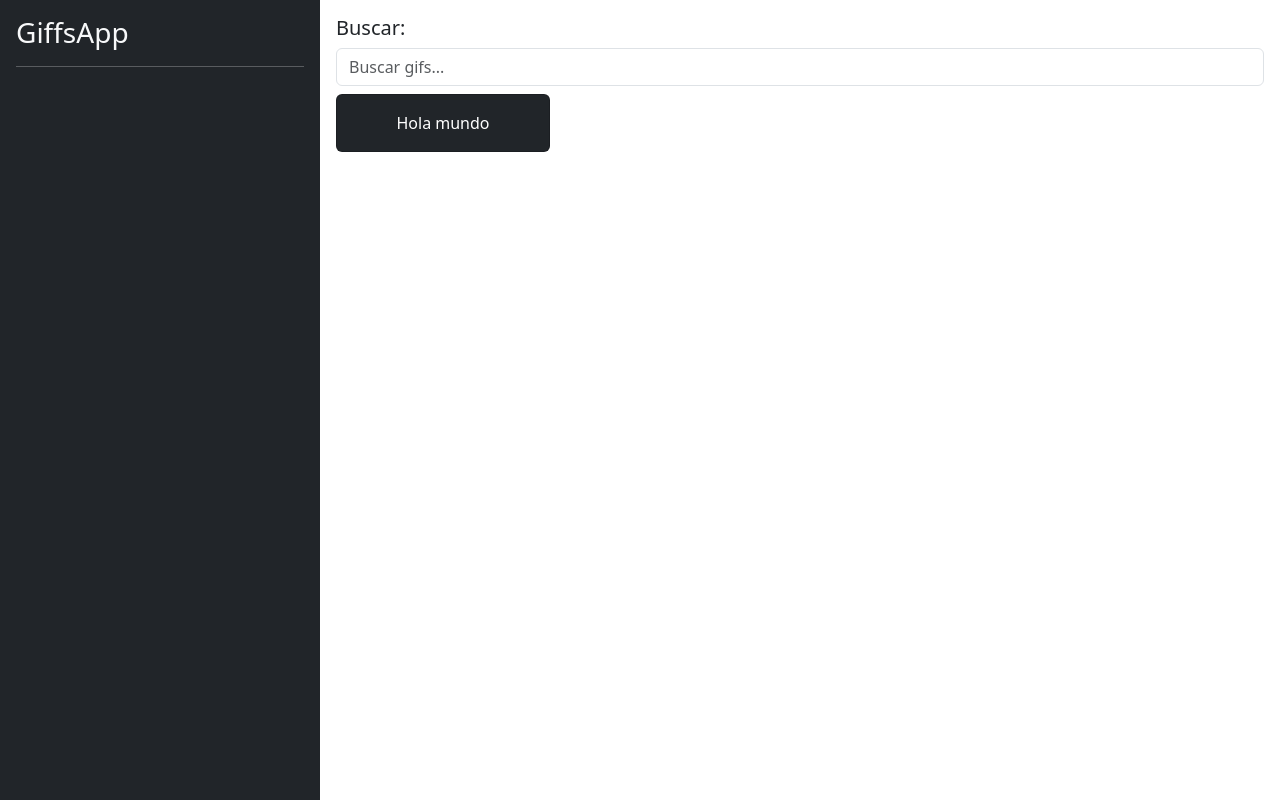
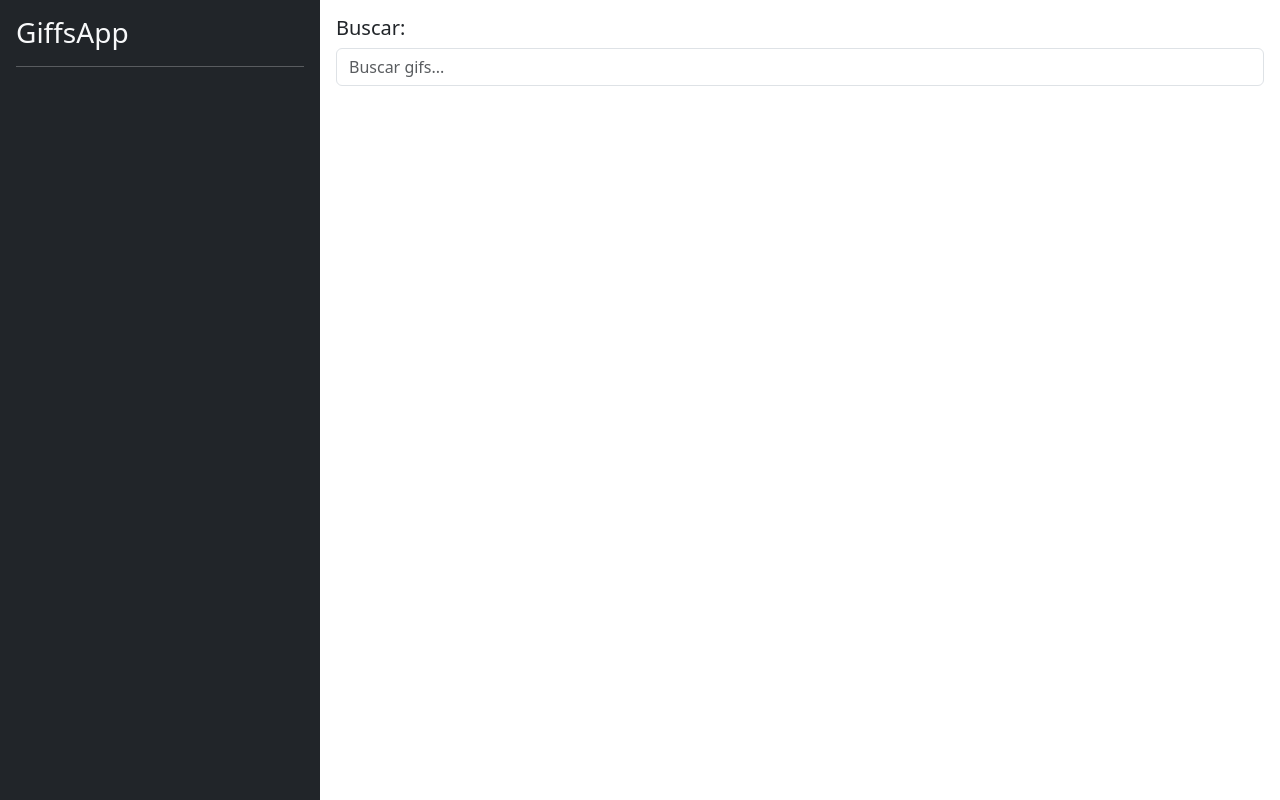
Before and after one commit to Marc1515/gifs-app, an Angular app: page / in a window 1280 px wide. Built offline with nearby package versions, Linux system fonts and the light colour scheme.

Commit message:
Hacemos una iteración por cada elemento de la data que nos llega y le asignamos el título para ver como funciona.

```diff
--- a/src/app/gifs/components/card-list/card-list.component.html
+++ b/src/app/gifs/components/card-list/card-list.component.html
@@ -1,12 +1,12 @@
 <div class="row">
-  <div class="col-md-3 col-sm-6">
+  <div *ngFor="let gif of gifs" class="col-md-3 col-sm-6">
     <div class="card mb-2 text-center bg-dark">
 
       <!-- TODO: Crear imagen -->
 
       <div class="card-body text-white">
         <p class="card-text">
-          Hola mundo
+          {{gif.title}}
         </p>
       </div>
 
```
